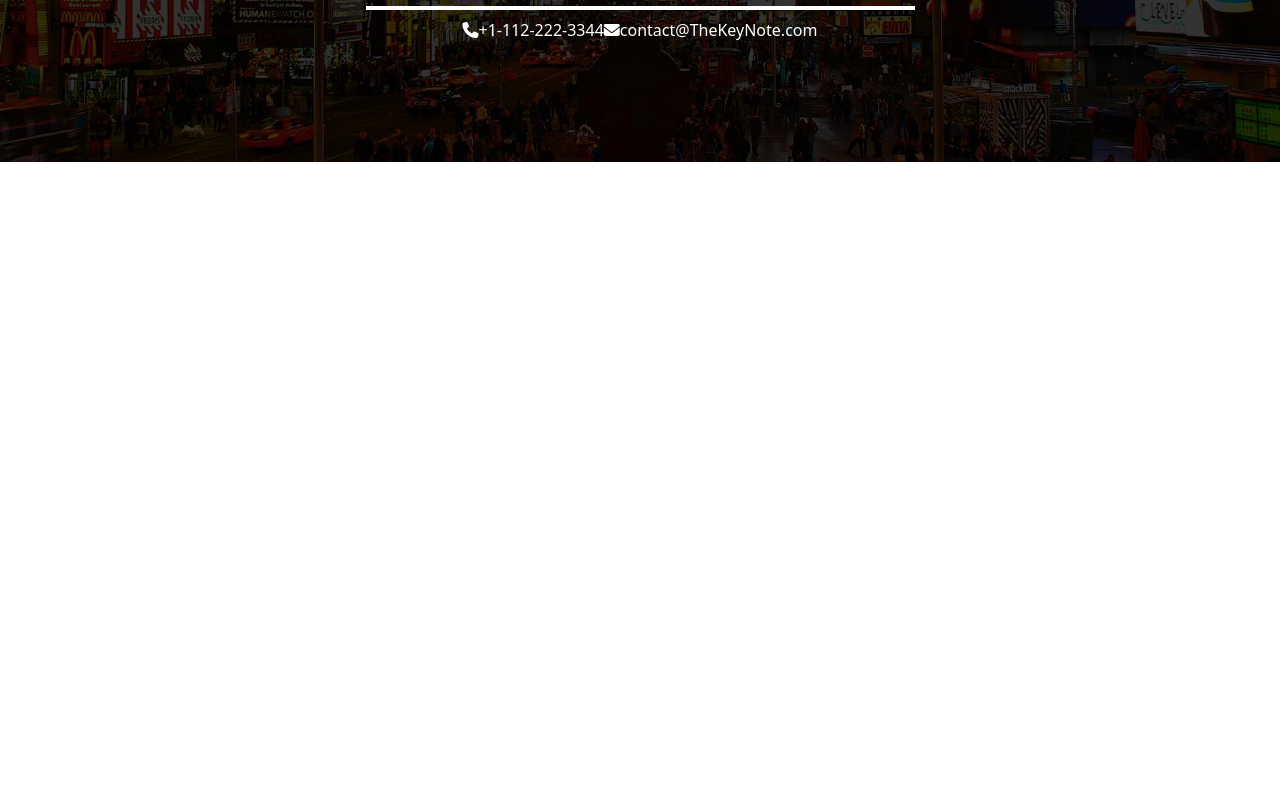
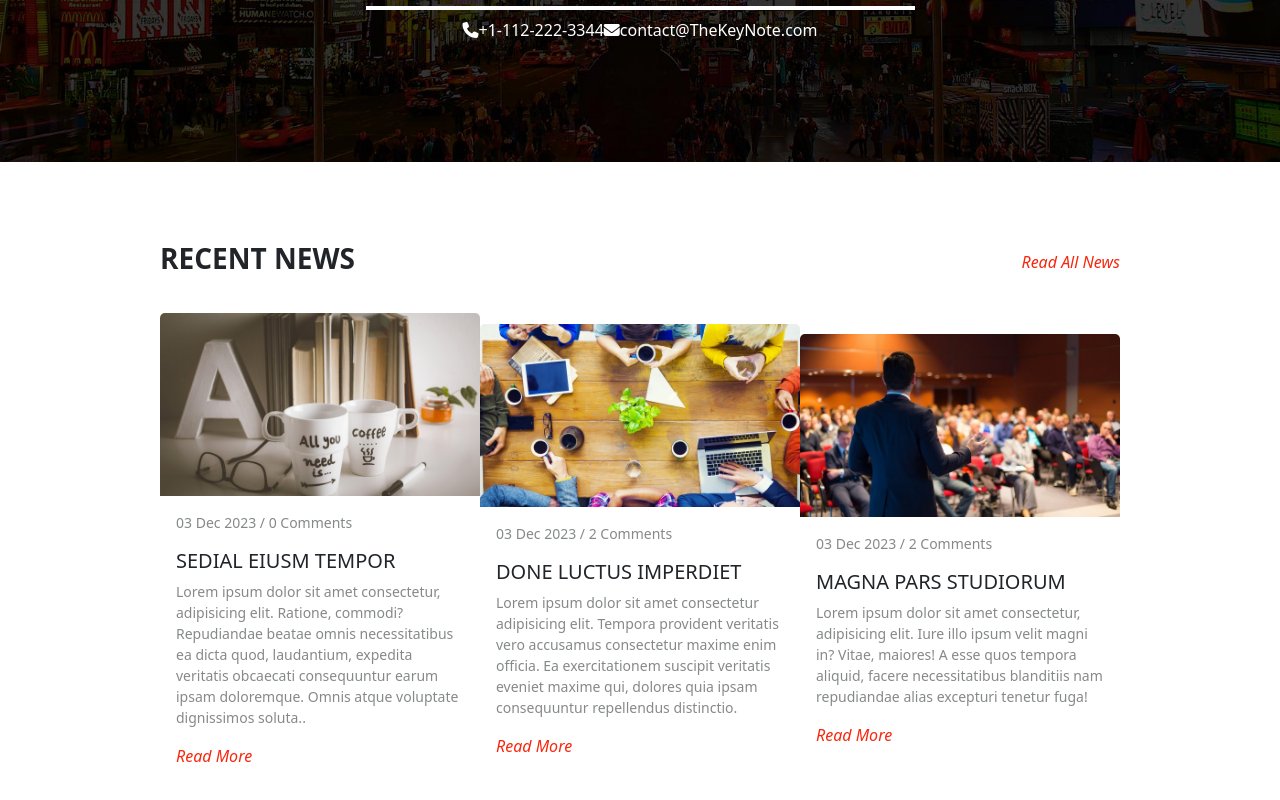
Before and after one commit to Edoardo-Monti/proj-html-vuejs, a Vue app: page / in a window 1280 px wide. Shown: the part 3368-4168 px from the top of the page. Before the commit the page ends 3530 px from the top, so only its background shows below. Built offline with nearby package versions, Linux system fonts and the light colour scheme.

Commit message:
News Component

```diff
--- a/src/components/MainComp.vue
+++ b/src/components/MainComp.vue
@@ -5,11 +5,12 @@ import TimerComp from './TimerComp.vue';
 import UsComp from './UsComp.vue';
 import {store} from '../store';
 import ZoneComp from './ZoneComp.vue';
+import NewsComp from './NewsComp.vue';
 
 
 export default{
     name: "MainComp",
-    components: { UsComp, TimerComp, SpeakerComp, ProgramComp, ZoneComp },
+    components: { UsComp, TimerComp, SpeakerComp, ProgramComp, ZoneComp, NewsComp },
     data(){
         return{
             store
@@ -25,6 +26,7 @@ export default{
 <SpeakerComp/>
 <ProgramComp/>
 <ZoneComp/>
+<NewsComp/>
 </template>
 
 <style lang="scss" scoped>
--- /dev/null
+++ b/src/components/NewsComp.vue
@@ -0,0 +1,98 @@
+<script>
+    export default {
+        name: "NewsComp",
+    }
+</script>
+
+<template>
+    <div class="box">
+        <div class="title w-75 mx-auto d-flex justify-content-between align-items-center">
+            <div class="inline">
+                <h3>RECENT NEWS</h3>
+            </div>
+            <a href="">Read All News</a>
+        </div>
+
+        <div class="w-75 mx-auto d-flex justify-content-between align-items-center">
+            <div class="card">
+                <img src="/images/photodune-7770665-two-white-coffee-mug-with-diy-decoration-o.jpg" class="card-img-top" alt="...">
+                <div class="card-body">
+                    <p>03 Dec 2023 / 0 Comments</p>
+                    <h5 class="card-title">SEDIAL EIUSM TEMPOR</h5>
+                    <p class="card-text">Lorem ipsum dolor sit amet consectetur, adipisicing elit. Ratione, commodi? Repudiandae beatae omnis necessitatibus ea dicta quod, laudantium, expedita veritatis obcaecati consequuntur earum ipsam doloremque. Omnis atque voluptate dignissimos soluta..</p>
+                    <a href="">Read More</a>
+                </div>
+            </div>
+
+            <div class="card">
+                <img src="/images/photodune-8797753-multiethnic-people-with-startup-business-t.jpg" class="card-img-top" alt="...">
+                <div class="card-body">
+                    <p>03 Dec 2023 / 2 Comments</p>
+                    <h5 class="card-title">DONE LUCTUS IMPERDIET</h5>
+                    <p class="card-text">Lorem ipsum dolor sit amet consectetur adipisicing elit. Tempora provident veritatis vero accusamus consectetur maxime enim officia. Ea exercitationem suscipit veritatis eveniet maxime qui, dolores quia ipsam consequuntur repellendus distinctio.</p>
+                    <a href="">Read More</a>
+                </div>
+            </div>
+
+            <div class="card">
+                <img src="/images/photodune-8522811-speaker-at-business-conference-and-present.jpg" class="card-img-top" alt="...">
+                <div class="card-body">
+                    <p>03 Dec 2023 / 2 Comments</p>
+                    <h5 class="card-title">MAGNA PARS STUDIORUM</h5>
+                    <p class="card-text">Lorem ipsum dolor sit amet consectetur, adipisicing elit. Iure illo ipsum velit magni in? Vitae, maiores! A esse quos tempora aliquid, facere necessitatibus blanditiis nam repudiandae alias excepturi tenetur fuga!</p>
+                    <a href="">Read More</a>
+                </div>
+            </div>
+        </div>
+    </div>
+</template>
+
+<style lang="scss" scoped>
+    @use '../style/main.scss'as *;
+
+
+    .box {
+        padding: 50px 0;
+
+        .title {
+            margin: 30px 0;
+            .inline {
+                display: flex;
+                justify-content: space-between;
+                align-items: center;
+                width: 800px;
+
+                h3 {
+                    text-transform: uppercase;
+                    font-weight: bold;
+                    margin-right: 50px;
+                }
+            }
+
+            a {
+                color: $Scarlet;
+                text-decoration: none;
+                font-style: italic;
+            }
+        }
+
+        .card{
+            width: 25rem;
+            border: none;
+            .card-body{
+                h5{
+
+                }
+                p{
+                    font-size: 14px;
+                    color: $Natural-Gray;
+                }
+                a{
+                    color: $Scarlet;
+                text-decoration: none;
+                font-style: italic;
+                }
+            }
+        }
+    }
+</style>
```
